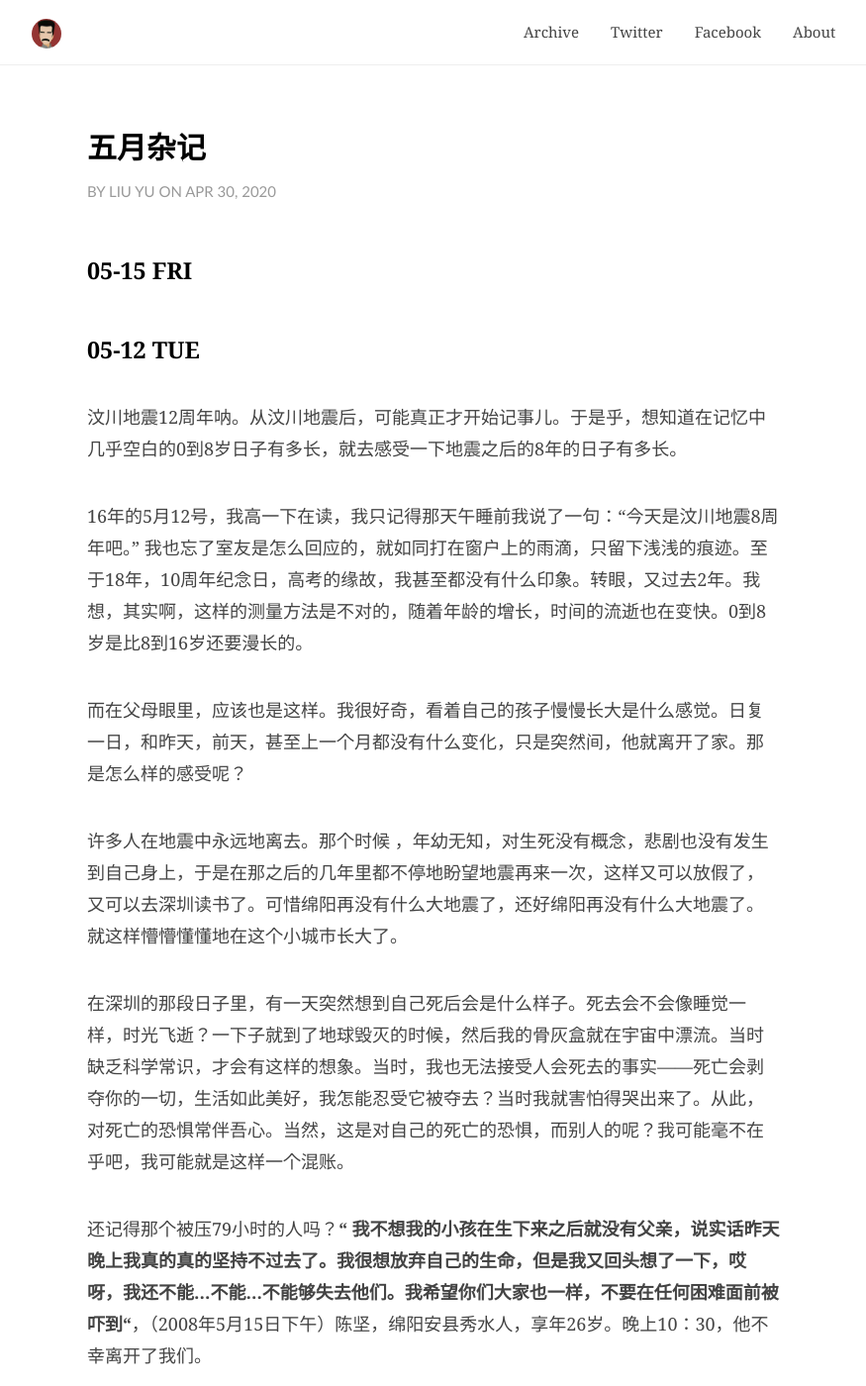
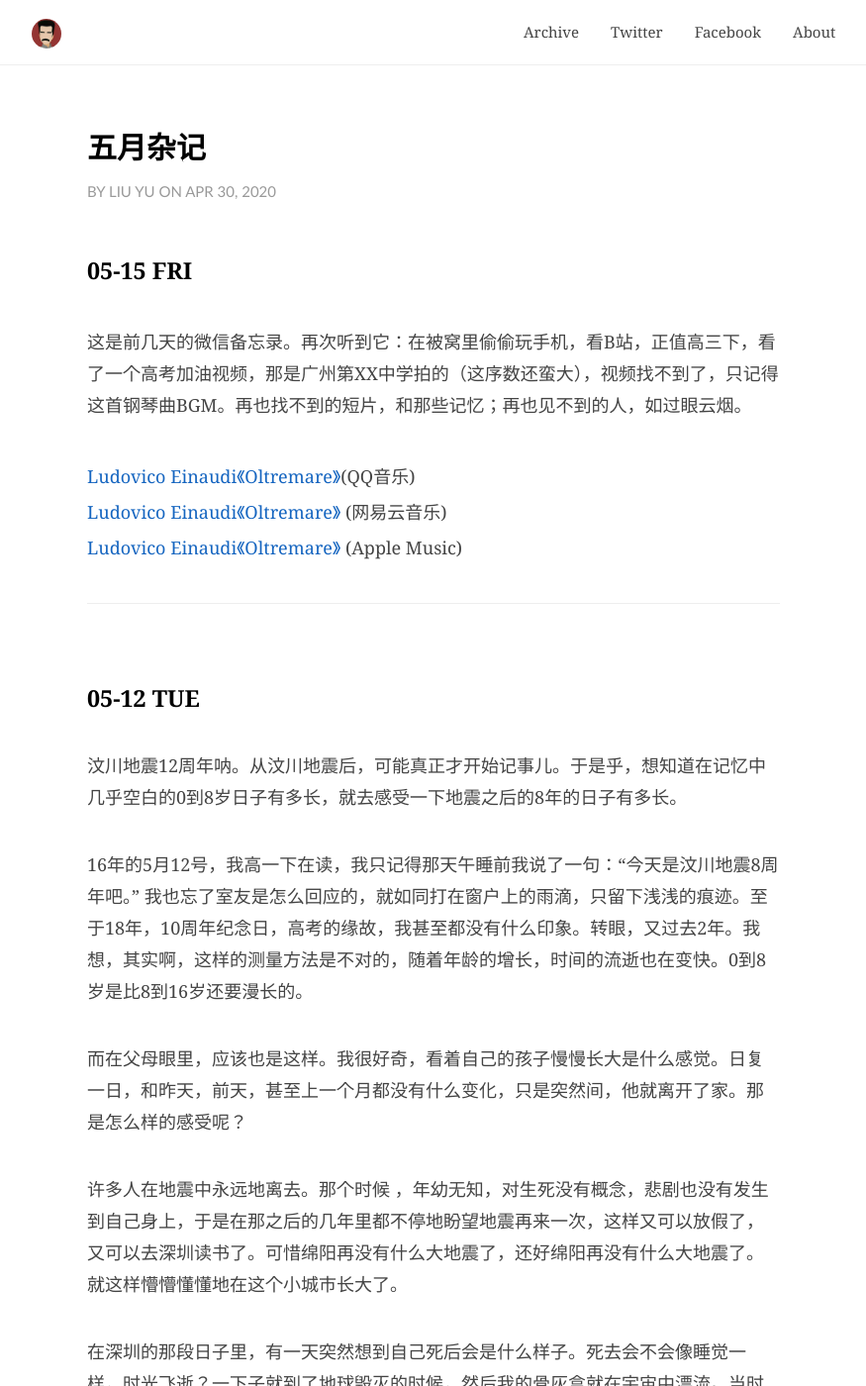
Before and after one commit to JaydenYL/JaydenYL.github.io, a Jekyll site: the page built from _posts/2020-04-26-日记.md, in a window 1280 px wide and 1400 px high. Shown: the whole window at 99% size, without its empty margins (202-1077 px from the left). Built offline with Jekyll 4.4.1, drawn with Linux system fonts in a browser that asks for light colours; comment, search, counter and statistics services are not loaded; some of the changed text lies outside the part shown.

Commit message:
add 5-15 diary

```diff
--- a/_posts/2020-04-26-日记.md
+++ b/_posts/2020-04-26-日记.md
@@ -15,7 +15,21 @@ catalog: true
 
 ### 05-15 FRI
 
+<br>
 
+这是前几天的微信备忘录。再次听到它：在被窝里偷偷玩手机，看B站，正值高三下，看了一个高考加油视频，那是广州第XX中学拍的（这序数还蛮大），视频找不到了，只记得这首钢琴曲BGM。再也找不到的短片，和那些记忆；再也见不到的人，如过眼云烟。
+
+<br>
+
+[Ludovico Einaudi《Oltremare》]( https://c.y.qq.com/base/fcgi-bin/u?__=7gzrOhV )(QQ音乐)<br>
+
+[Ludovico Einaudi《Oltremare》](http://music.163.com/song/20952125/?userid=475877066) (网易云音乐)<br>
+
+[Ludovico Einaudi《Oltremare》](https://music.apple.com/au/album/oltremare/1512004517?i=1512004534)  (Apple Music)<br>
+
+<br>
+
+---
 
 
 
@@ -46,6 +64,12 @@ catalog: true
 <br>可能我不是想家，只是想念在家的时光。那段时光没有学业的压力，现在都怀疑起我是否真的有经历过。
 
 <br>
+
+---
+
+
+
+
 
 ### 05-10 SUN
 
```
Also changed, not shown: other parts of _posts/2020-04-26-日记.md (+5 -1 lines).
